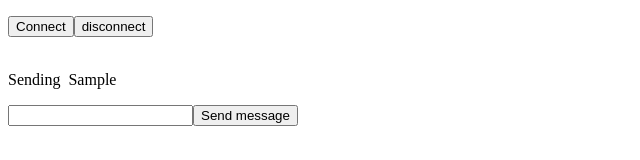
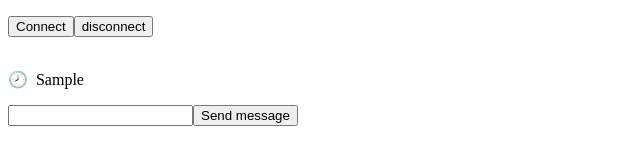
Before and after one commit to AdityaAnuragi/chatApp-frontEnd, a React (Vite) app: page / in a window 1280 px wide. Both pictures are taken after typing "Sample" into the empty fields and a click on the button "Send message". Shown: the part 165-325 px from the top of the page, without its empty margins (0-640 px from the left). Built offline with nearby package versions, Linux system fonts and the light colour scheme.

Commit message:
sent receipt implemented

```diff
--- a/src/App.tsx
+++ b/src/App.tsx
@@ -21,7 +21,7 @@ function App() {
 
       setAllMessages((curr) => {
         const copy = [...curr]
-        copy.push({msg: `${sender}: ${msg}`, id: self.crypto.randomUUID()})
+        copy.push({msg: `${sender}: ${msg}`, id: self.crypto.randomUUID(), senderID: idReceived})
         return copy
       })
     }
@@ -51,7 +51,7 @@ function App() {
     // socket.emit("message", sender, id, draftMsg, (response) => {
     //   console.log(`The status is ${response.status}`)
     // })
-    setAllMessages((prev) => [...prev,{msg: `${sender}: ${draftMsg}`, id: self.crypto.randomUUID()}])
+    setAllMessages((prev) => [...prev,{msg: `${sender}: ${draftMsg}`, id: self.crypto.randomUUID(), senderID: id}])
     setDraftMsg("")
   }
 
@@ -87,7 +87,7 @@ function App() {
       <br />
 
       {(allMessages.length !== 0) && allMessages.map(value => {
-        return <Message key={value.id} sender={sender} id={id} msg={value.msg.split(": ")[1]} />
+        return <Message key={value.id} sender={sender} senderID={value.senderID} userID={id}  msg={value.msg.split(": ")[1]} />
       })}
 
       <input type="text" value={draftMsg} onKeyDown={handleKeyDown} onChange={(e) => setDraftMsg(e.target.value)} />
@@ -98,7 +98,8 @@ function App() {
 
 type Message = {
   msg: string,
-  id: string
+  id: string,
+  senderID: number
 }
 
 export default App
--- a/src/message/Message.tsx
+++ b/src/message/Message.tsx
@@ -4,7 +4,7 @@ import { useEffect, useRef, useState } from "react"
 
 import styles from  "./Message.module.scss"
 
-export function Message({sender, id, msg}: MessageProps) {
+export function Message({sender, senderID, userID, msg}: MessageProps) {
 
   const [sent, setIsSent] = useState(false)
 
@@ -13,36 +13,42 @@ export function Message({sender, id, msg}: MessageProps) {
   useEffect(() => {
     console.log(`Should an event be emitted: ${emitEvent.current}`)
 
-    // if(emitEvent) {
-    //   socket.emit("message", sender, id, msg, (response) => {
-    //     console.log(`The status is ${response.status}`)
-    //     if(response.status === "ok") {
-    //       setIsSent(true)
-    //     }
-    //   })
-    // }
+    if((userID === senderID) && emitEvent.current) {
+      console.log("inside")
+      socket.emit("message", sender, senderID, msg, (response) => {
+        console.log(`The status is ${response.status}`)
+        if(response.status === "ok") {
+          setIsSent(true)
+        }
+      })
+    }
     emitEvent.current = false
+  // eslint-disable-next-line react-hooks/exhaustive-deps
   },[])
 
-  function handleOnClick() {
-    socket.emit("message", sender, id, msg, (response) => {
-      console.log(`The status is ${response.status}`)
-      if(response.status === "ok") {
-        setIsSent(true)
-      }
-    })
-  }
+  // function handleOnClick() {
+  //   if(userID === senderID) {
+  //     console.log("inside")
+  //     socket.emit("message", sender, senderID, msg, (response) => {
+  //       console.log(`The status is ${response.status}`)
+  //       if(response.status === "ok") {
+  //         setIsSent(true)
+  //       }
+  //     })
+  //   }
+  // }
 
   return (
     <div className={`${styles.container}`} >
-      <div className={`${styles.messageStatus}`} >{sent ? "Sent " : "Sending"}</div>
-      <p onClick={handleOnClick} >{msg}</p>
+      {(userID === senderID) && <div className={`${styles.messageStatus}`} >{sent ? "✅" : "🕗"}</div>}
+      <p>{msg}</p>
     </div>
   )
 }
 
 type MessageProps = {
   sender: string,
-  id: number,
+  senderID: number,
+  userID: number,
   msg: string
 }
```
